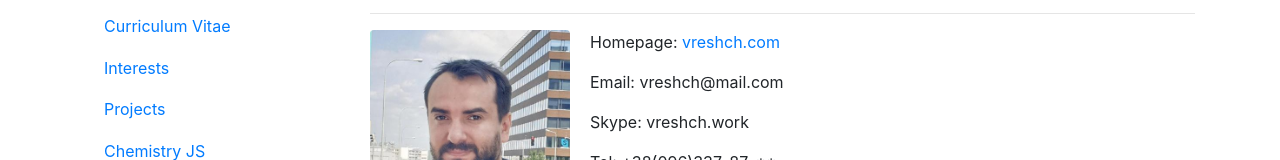
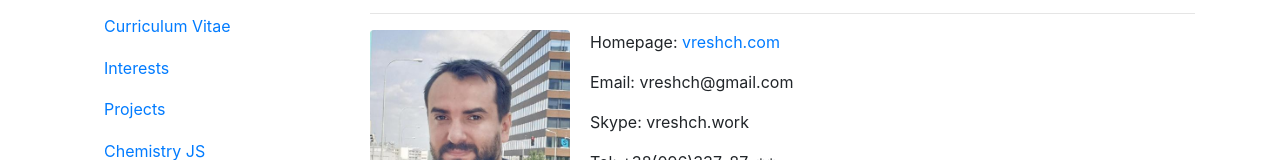
Before and after one commit to vreshch/vreshch.com, a Next.js app: page /contacts in a window 1280 px wide. Shown: the part 198-358 px from the top of the page. Built offline with nearby package versions, Linux system fonts and the light colour scheme.

Commit message:
correct email

```diff
--- a/pages/contacts.tsx
+++ b/pages/contacts.tsx
@@ -15,7 +15,7 @@
                         <Image className="img-thumbnail" alt="Volodymyr Vreshch" width={200} height={200} src="/mphoto.jpeg" />
                     </div>
                     <p>Homepage: <a href="http://vreshch.com/" target="_blank">vreshch.com</a></p>
-                    <p>Email: vreshch@mail.com</p>
+                    <p>Email: vreshch@gmail.com</p>
                     <p>Skype: vreshch.work</p>
                     <p>Tel: +38(096)337-87-**</p>
                     <p>Linkden: <a href="https://www.linkedin.com/in/vreshch-volodymyr-3969498a" target="_blank">Volodymyr Vreshch</a></p>
```
